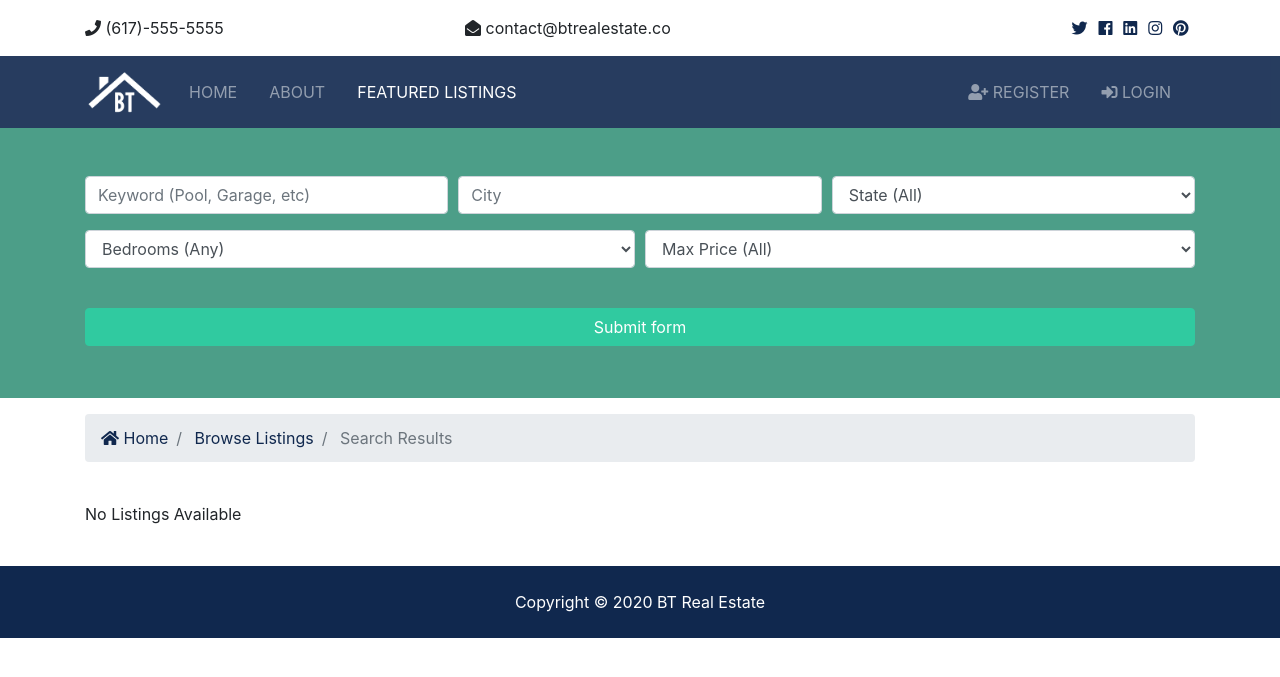
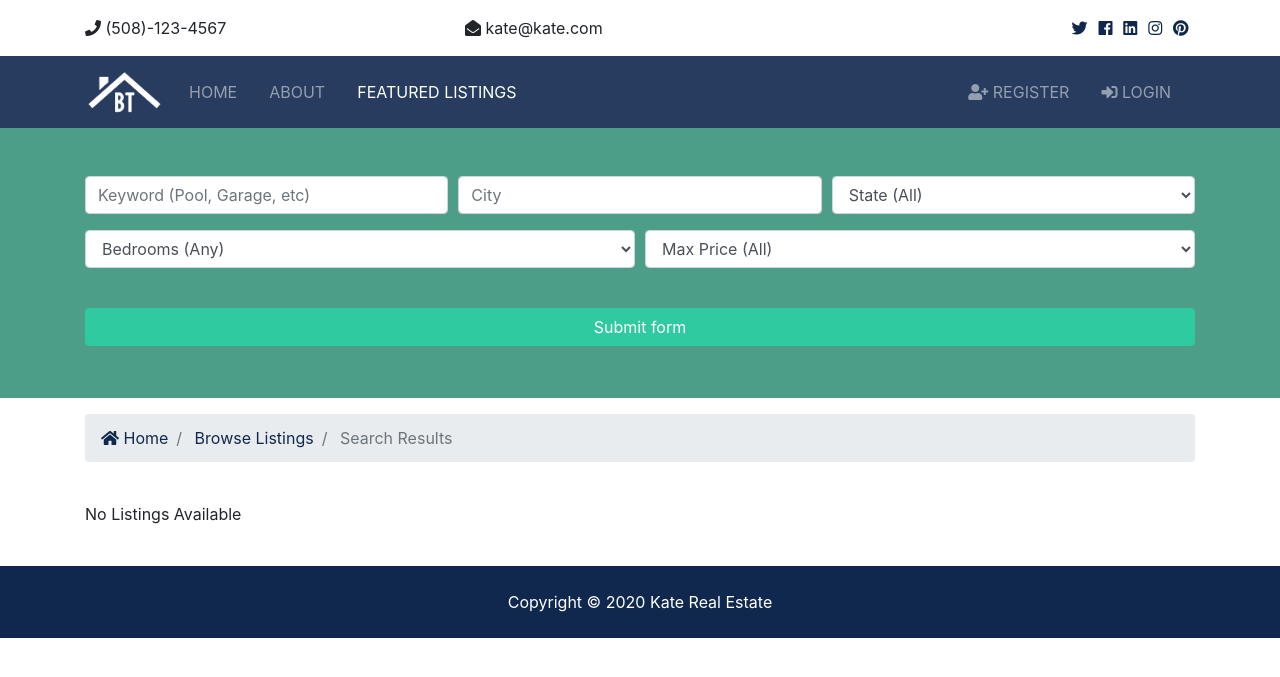
Before and after one commit to DaraSnow/btre_project, a Django app: template templates/listings/search.html in a window 1280 px wide. Shown: the top 677 px of the page. Run offline with Django 3.2, Linux system fonts and the light colour scheme; the template is opened without the code that fills it, so the values that code supplies are empty; some libraries are stand-ins or nearby versions.

Commit message:
modify topbar and footer

```diff
--- a/templates/partials/_footer.html
+++ b/templates/partials/_footer.html
@@ -1,5 +1,5 @@
 <!-- Footer -->
 <footer id="main-footer" class="py-4 bg-primary text-white text-center">
     Copyright &copy;
-    <span class="year"></span> BT Real Estate
+    <span class="year"></span> Kate Real Estate
 </footer>
--- a/templates/partials/_topbar.html
+++ b/templates/partials/_topbar.html
@@ -3,10 +3,10 @@
         <div class="container">
           <div class="row">
             <div class="col-md-4">
-              <i class="fas fa-phone"></i> (617)-555-5555
+              <i class="fas fa-phone"></i> (508)-123-4567
             </div>
             <div class="col-md-4">
-              <i class="fas fa-envelope-open"></i> contact@btrealestate.co
+              <i class="fas fa-envelope-open"></i> kate@kate.com
             </div>
             <div class="col-md-4">
               <div class="social text-right">
```
